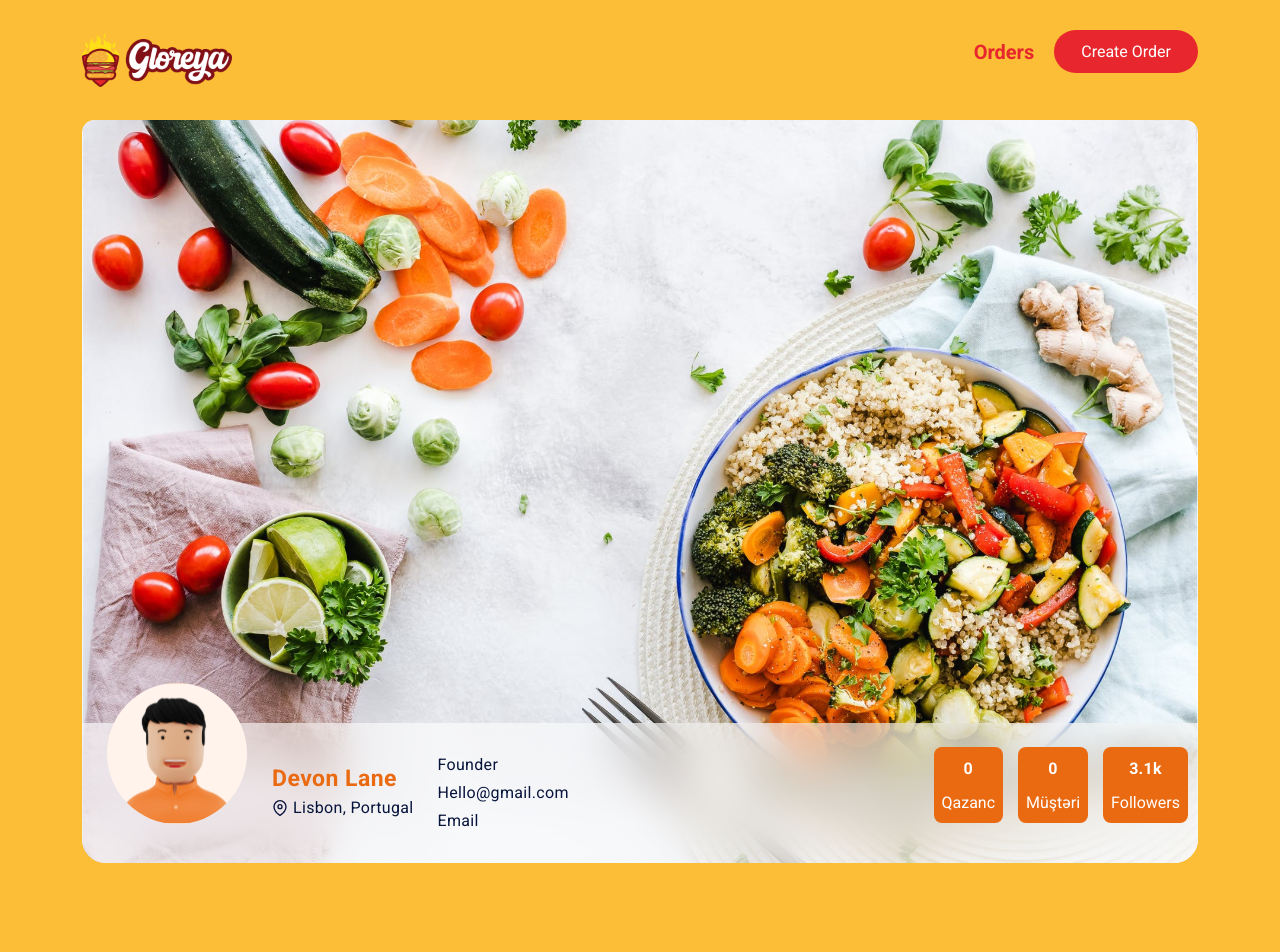
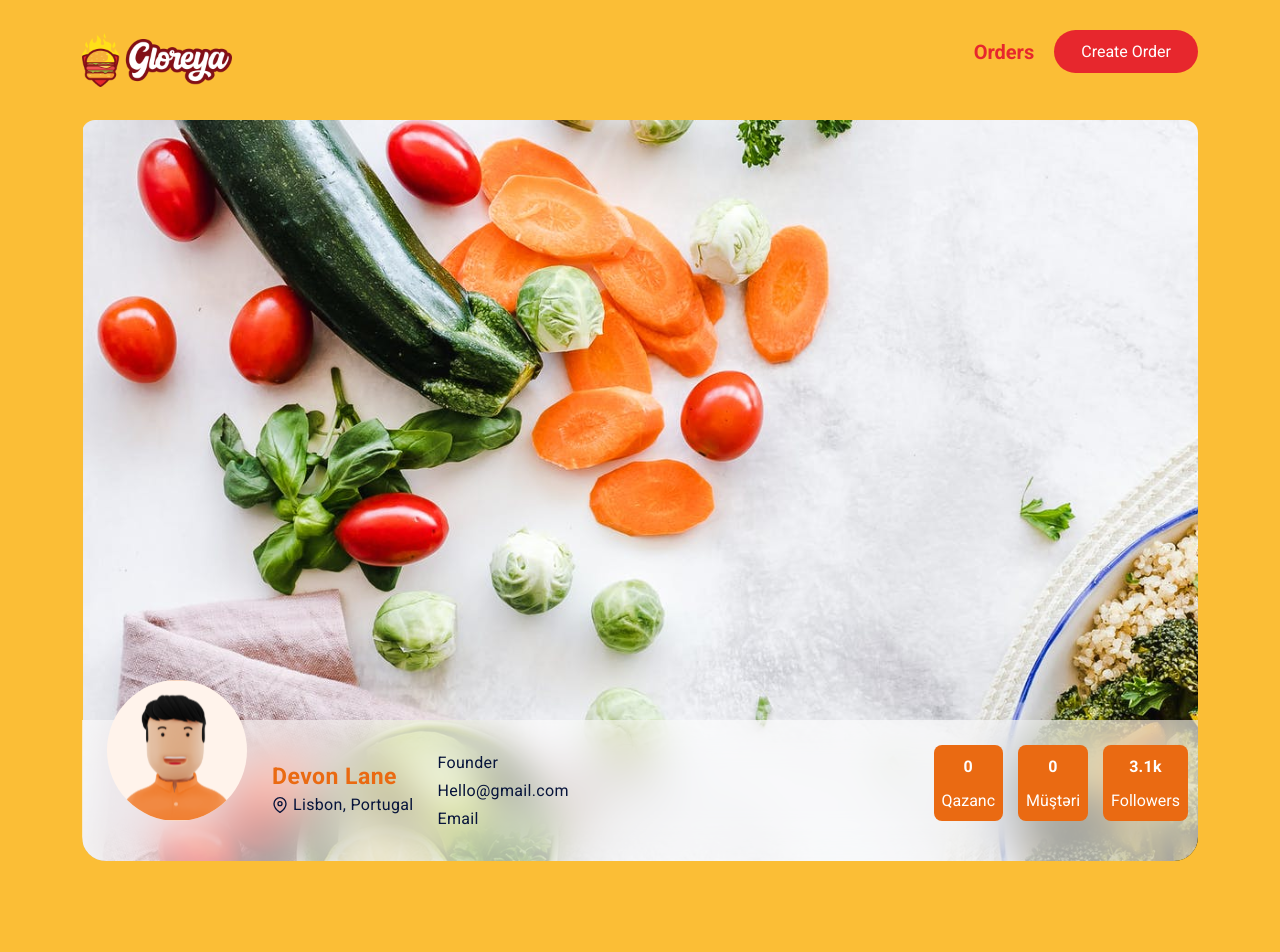
Before and after one commit to asgarliafin/Task, a React (Create React App) app: page / in a window 1280 px wide. Shown: the top 952 px of the page. Built offline with nearby package versions, Linux system fonts and the light colour scheme.

Commit message:
delete hero image

```diff
--- a/src/components/hero/_hero.scss
+++ b/src/components/hero/_hero.scss
@@ -1,26 +1,13 @@
 #hero {
     overflow: hidden;
-    position: relative;
+    background: url(../../assets/images/hero/hero.svg);
+    padding-top: 600px;
+    border-radius: 13px 13px 24px 24px;
 
-    .hero-img {
+    .hero-container {
         width: 100%;
-
-        img {
-            width: 100%;
-            background: #FFFFFF;
-            border-radius: 13px 13px 24px 24px;
-        }
-    }
-
-    .hero-info {
-        position: absolute;
-        width: 100%;
-        bottom: 0;
         background: rgba(255, 255, 255, 0.6);
         backdrop-filter: blur(21px);
-        height: 140px;
-        border-bottom-left-radius: 24px;
-        border-bottom-right-radius: 24px;
         padding: 0 10px;
 
 
--- a/src/components/hero/index.jsx
+++ b/src/components/hero/index.jsx
@@ -13,10 +13,7 @@ const Hero = () => {
 
     return (
         <div id={'hero'}>
-            <div className='hero-img'>
-                <Image src={Img} />
-            </div>
-            <div className={'hero-info'}>
+            <div className={'hero-container'}>
                 <Row className={'justify-content-between'}>
                     <Col lg={6}>
                         <div className='left d-flex'>
```
Also changed, not shown: src/logo.svg (deleted), 1 other file (tests, documents, lock files or other folders).
